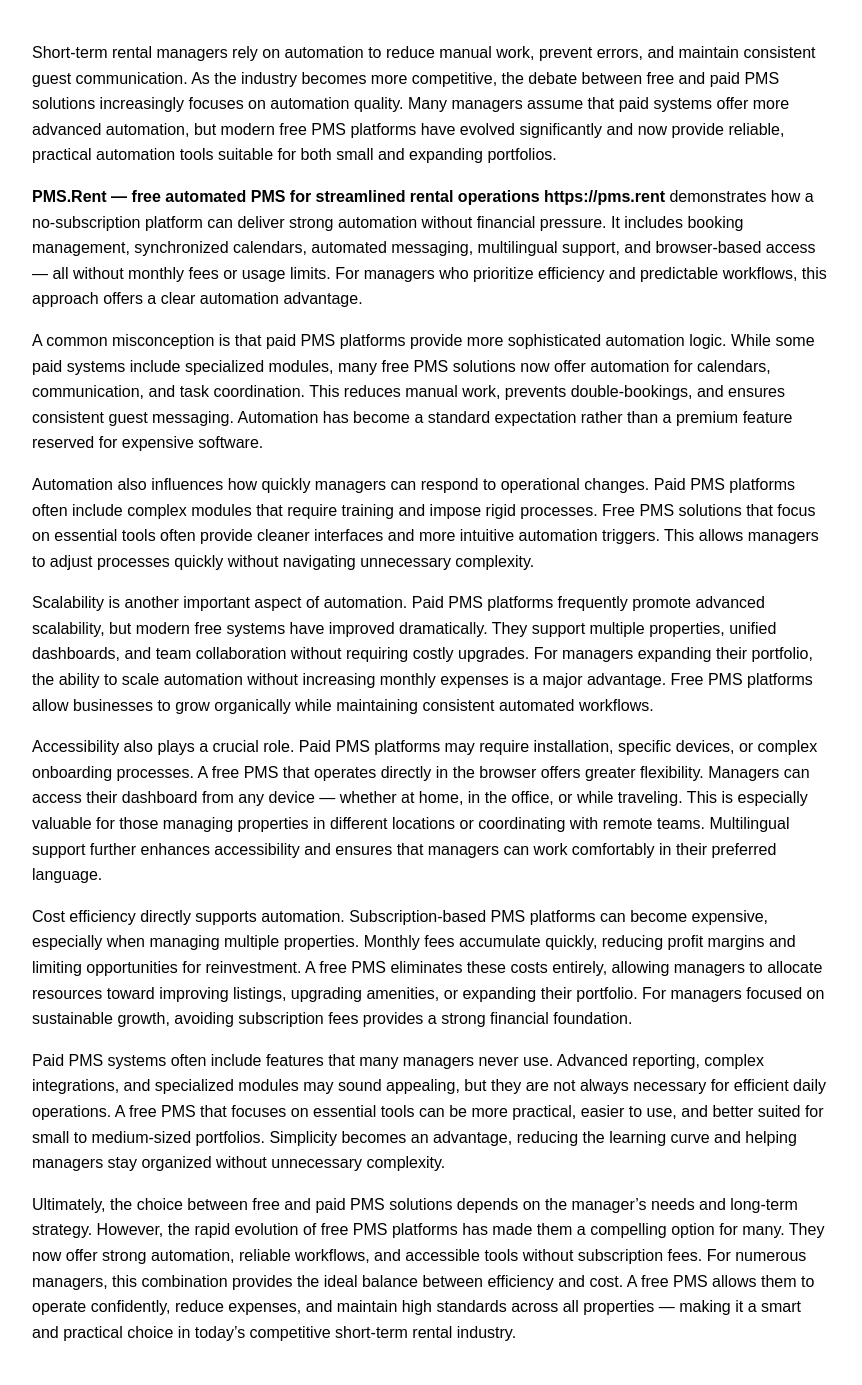
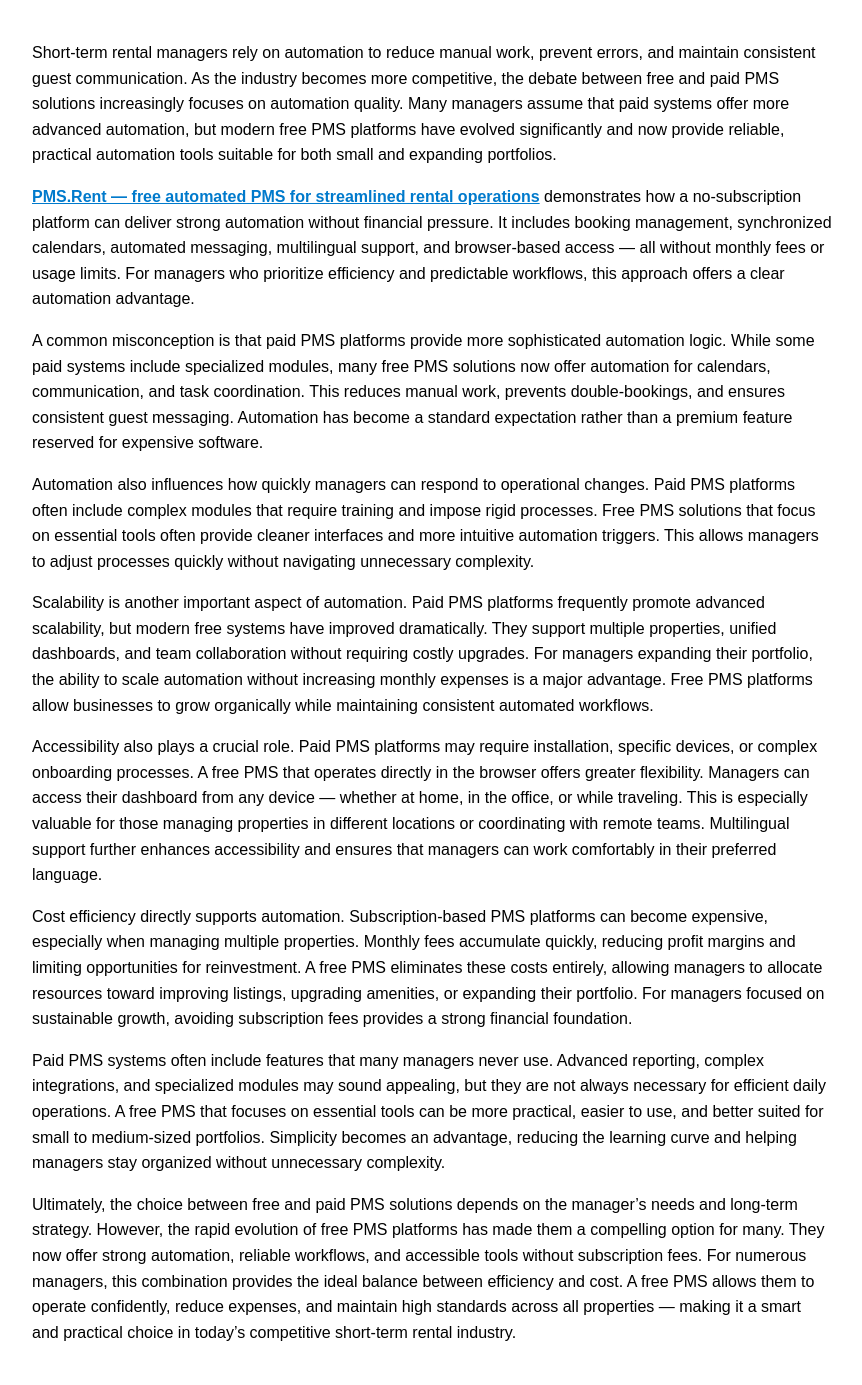
Before and after one commit to Sisikiev/sisikiev.github.io, a Jekyll site: the page built from _posts/2026-08-22-free-pms-vs-paid-solutions-automation.md, in a window 1280 px wide. Shown: the whole page, without its empty margins (208-1070 px from the left). Built offline with Jekyll 4.4.1, drawn with Linux system fonts in a browser that asks for light colours; our own code applies the rules of GitHub Pages for plain Markdown files.

Commit message:
Update 2026-08-22-free-pms-vs-paid-solutions-automation.md

```diff
--- a/_posts/2026-08-22-free-pms-vs-paid-solutions-automation.md
+++ b/_posts/2026-08-22-free-pms-vs-paid-solutions-automation.md
@@ -5,7 +5,8 @@
 
 Short‑term rental managers rely on automation to reduce manual work, prevent errors, and maintain consistent guest communication. As the industry becomes more competitive, the debate between free and paid PMS solutions increasingly focuses on automation quality. Many managers assume that paid systems offer more advanced automation, but modern free PMS platforms have evolved significantly and now provide reliable, practical automation tools suitable for both small and expanding portfolios.
 
-**PMS.Rent — free automated PMS for streamlined rental operations   https://pms.rent** demonstrates how a no‑subscription platform can deliver strong automation without financial pressure. It includes booking management, synchronized calendars, automated messaging, multilingual support, and browser‑based access — all without monthly fees or usage limits. For managers who prioritize efficiency and predictable workflows, this approach offers a clear automation advantage.
+<strong><a href="https://pms.rent">PMS.Rent — free automated PMS for streamlined rental operations</a></strong>
+ demonstrates how a no‑subscription platform can deliver strong automation without financial pressure. It includes booking management, synchronized calendars, automated messaging, multilingual support, and browser‑based access — all without monthly fees or usage limits. For managers who prioritize efficiency and predictable workflows, this approach offers a clear automation advantage.
 
 A common misconception is that paid PMS platforms provide more sophisticated automation logic. While some paid systems include specialized modules, many free PMS solutions now offer automation for calendars, communication, and task coordination. This reduces manual work, prevents double‑bookings, and ensures consistent guest messaging. Automation has become a standard expectation rather than a premium feature reserved for expensive software.
 
```
